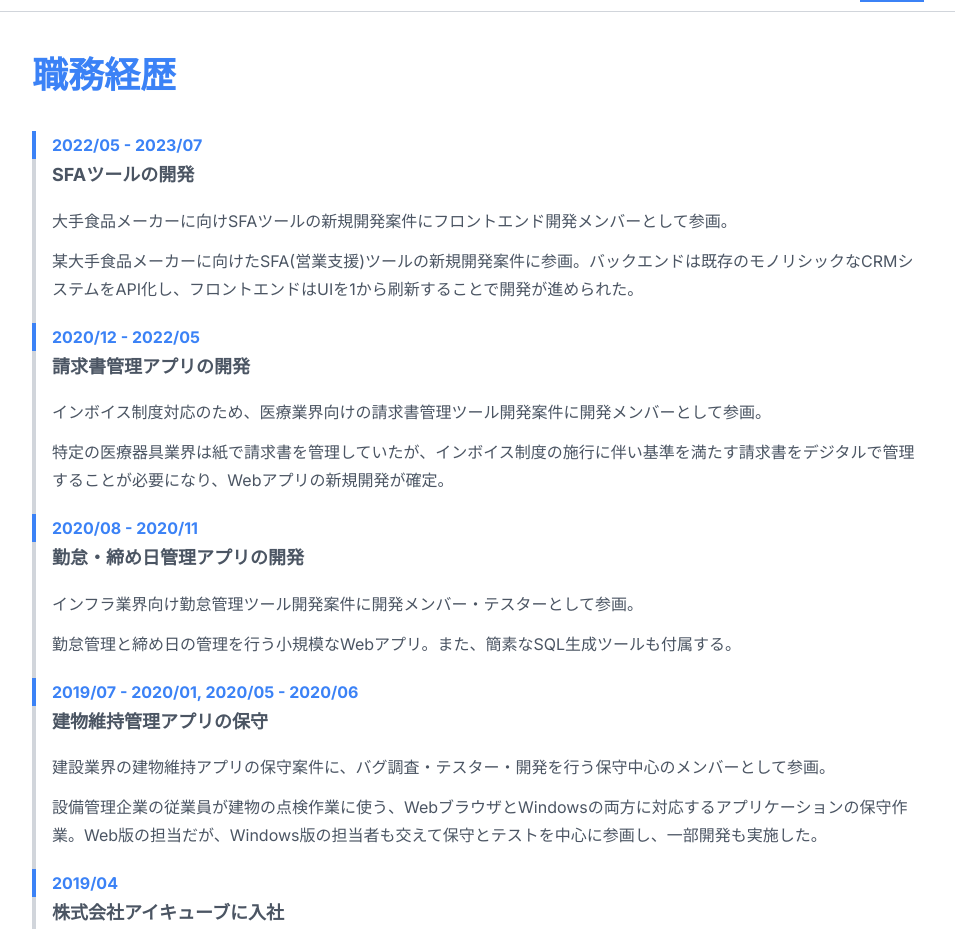
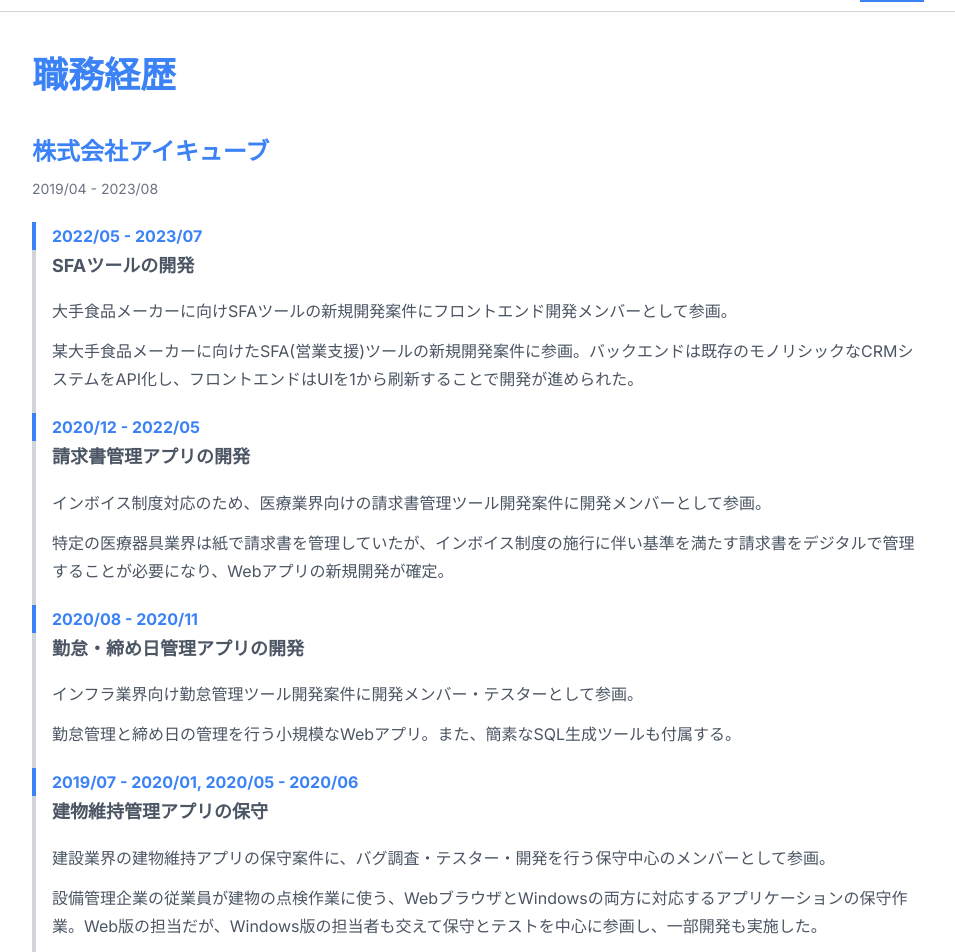
Before and after one commit to yha-1228/portfolio, a Next.js app: page /experience in a window 1280 px wide. Shown: the part 40-992 px from the top of the page, without its empty margins (162-1117 px from the left). Built offline with nearby package versions, Linux system fonts and the light colour scheme.

Commit message:
feat(experience): 在籍期間を別で管理

```diff
--- a/src/pages/experience.tsx
+++ b/src/pages/experience.tsx
@@ -1,6 +1,7 @@
 import Layout from '@/components/layout';
 import Container from '@/components/ui/container';
 import Heading1 from '@/components/ui/heading1';
+import Heading2 from '@/components/ui/heading2';
 import Timeline, { TimelineItem } from '@/components/ui/timeline';
 
 const items: TimelineItem[] = [
@@ -60,10 +61,6 @@ const items: TimelineItem[] = [
       </>
     ),
   },
-  {
-    time: '2019/04',
-    heading: '株式会社アイキューブに入社',
-  },
 ];
 
 export default function Experience() {
@@ -73,8 +70,14 @@ export default function Experience() {
         <Container>
           <section className="space-y-6">
             <Heading1>職務経歴</Heading1>
-            <div>
-              <Timeline items={items} />
+            <div className="mt-12">
+              <section className="space-y-5">
+                <div className="space-y-1">
+                  <Heading2>株式会社アイキューブ</Heading2>
+                  <div className="text-sm text-gray-500">2019/04 - 2023/08</div>
+                </div>
+                <Timeline items={items} />
+              </section>
             </div>
           </section>
         </Container>
```
